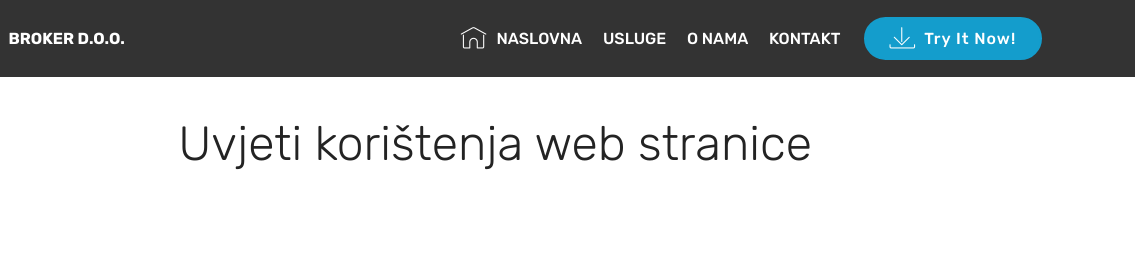
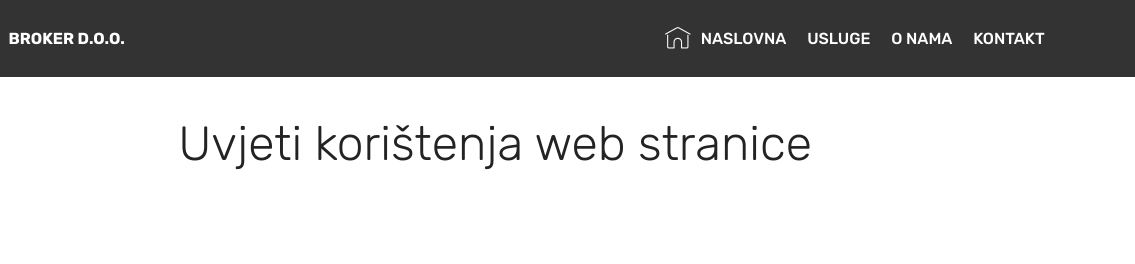
Before and after one commit to dvukotic/brokerdoo, a plain HTML site: page uvjeti.html in a window 1280 px wide. Shown: the top 264 px of the page, 145-1280 px from the left. Drawn offline with Linux system fonts and the light colour scheme; files whose address does not match are found by name.

Commit message:
Update uvjeti.html

```diff
--- a/uvjeti.html
+++ b/uvjeti.html
@@ -60,10 +60,7 @@
                         O NAMA</a></li><li class="nav-item"><a class="nav-link link text-white display-4" href="index.html#form4-6">
 
                         KONTAKT</a></li></ul>
-            <div class="navbar-buttons mbr-section-btn"><a class="btn btn-sm btn-primary display-4" href="https://mobirise.co">
-                    <span class="mbri-save mbr-iconfont mbr-iconfont-btn "></span>
-                    Try It Now!
-                </a></div>
+
         </div>
     </nav>
 </section>
```
